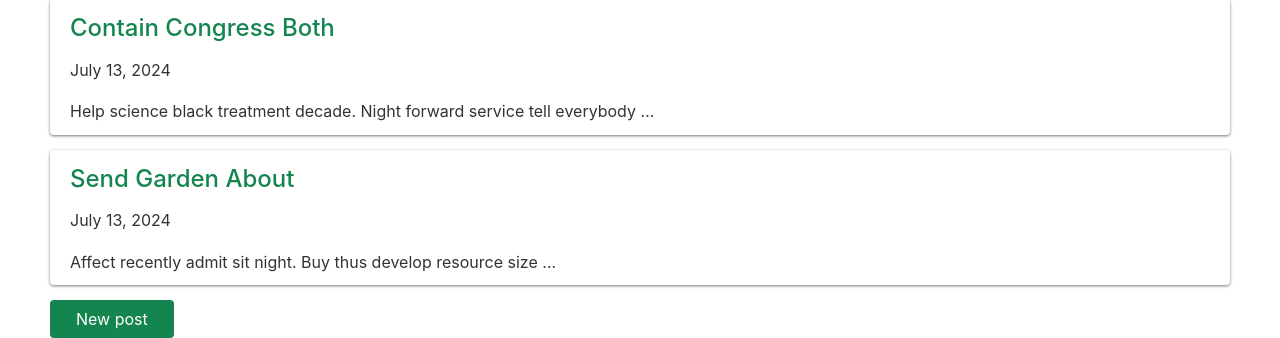
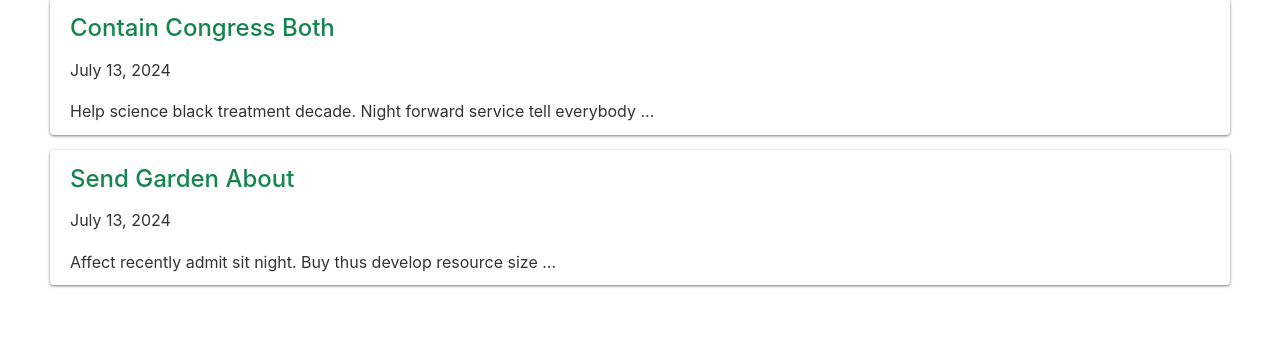
Before and after one commit to ehmatthes/django-first-principles, a Django app: page /blogs/7/ in a window 1280 px wide. Shown: the part 1054-1392 px from the top of the page. After the commit the page ends 1342 px from the top, so only its background shows below. Run offline with Django 5.2, Linux system fonts and the light colour scheme; data comes from the database, SQL or seed files in the repository.

Commit message:
New post link only appears for blog owners.

```diff
--- a/blogs/templates/blogs/blog.html
+++ b/blogs/templates/blogs/blog.html
@@ -20,7 +20,9 @@
     <h3>No posts have been written yet.</h3>
   {% endfor %}
 
-  <a class="button primary"
-    href="{% url 'blogs:new_post' blog.id %}">New post</a>
+  {% if request.user == blog.owner %}
+    <a class="button primary"
+      href="{% url 'blogs:new_post' blog.id %}">New post</a>
+  {% endif %}
 
 {% endblock content %}
```
